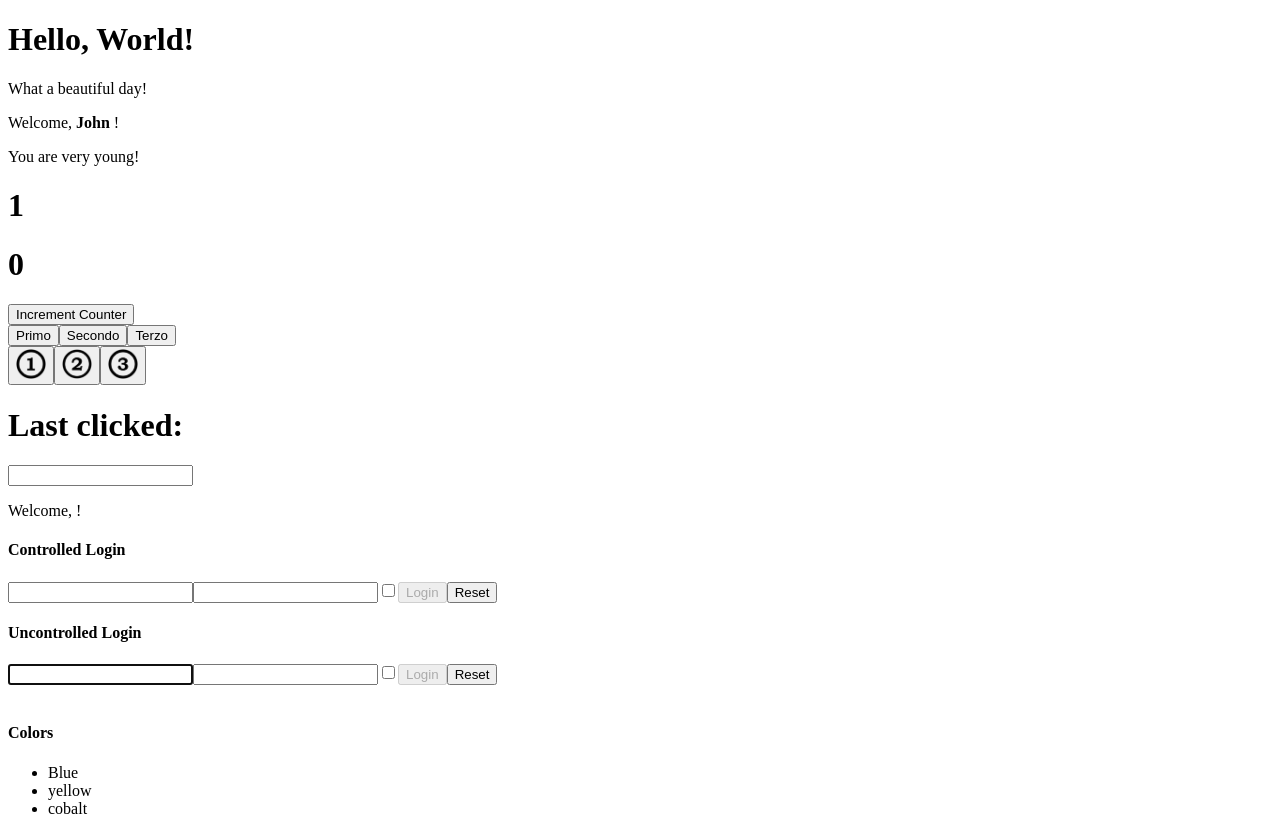
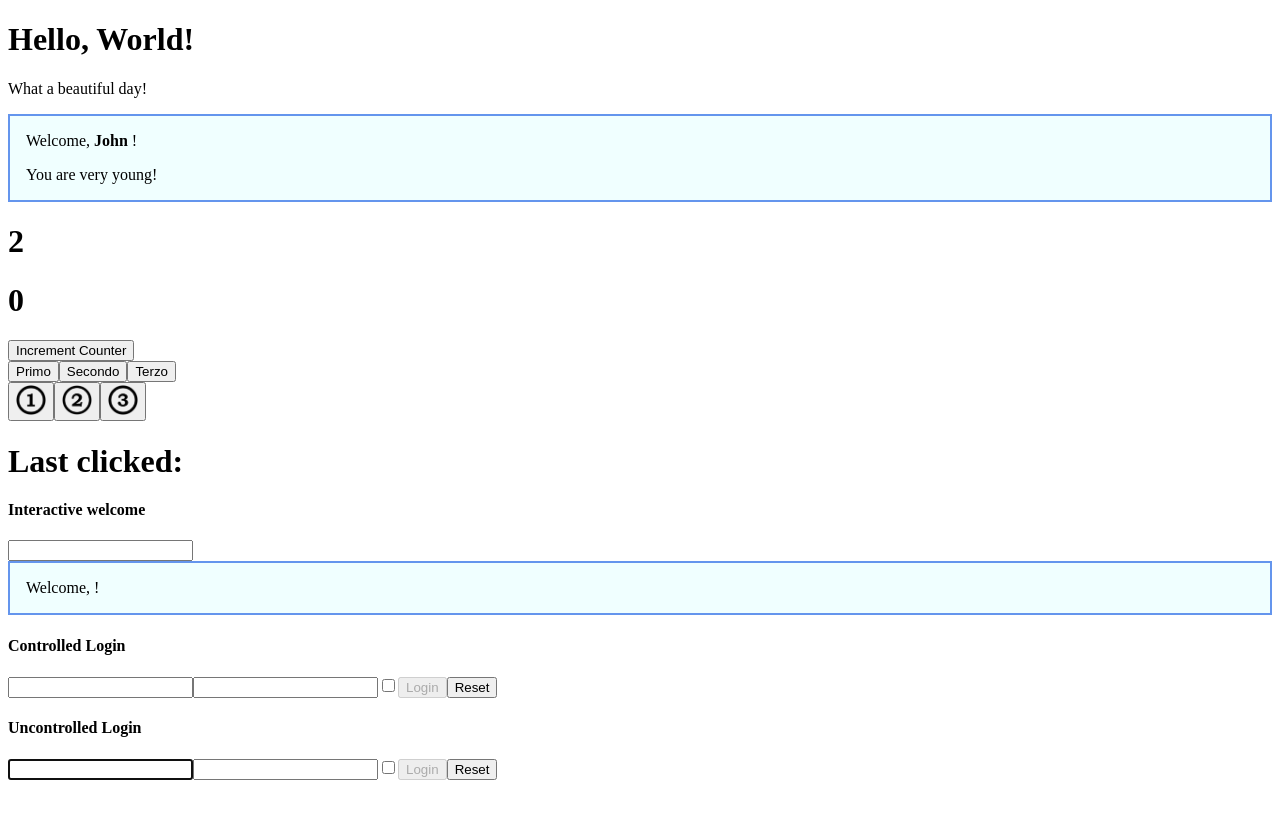
Before and after one commit to ErasmoSalsano/react-exercises, a React (Create React App) app: page / in a window 1280 px wide. Shown: the top 816 px of the page. Built offline with nearby package versions, Linux system fonts and the light colour scheme.

Commit message:
styling-components-01

```diff
--- a/src/App.js
+++ b/src/App.js
@@ -26,10 +26,12 @@ export class App extends React.Component{
     return(
       <div>
         <Hello />
-        <Welcome name={ 'John' }  age={ 18 } />
+        {/* Passing the className as a prop of the component when used prevents it from using the class in every occasion */}
+        <Welcome /* className='welcome' */ name={ 'John' }  age={ 18 } />
         <Counter initialCount={ 1 } incrementAmount={ 1 } incrementInterval={ 500 }/>
         <ClickCounter />
         <ClickTracker />
+        <h4>Interactive welcome</h4>
         <InteractiveWelcome />
         <h4>Controlled Login</h4>
         <Login onLogin = { login } />
--- a/src/components/ToDoList.js
+++ b/src/components/ToDoList.js
@@ -39,7 +39,7 @@ export class TodoList extends React.Component{
     return(
       <div>
         <ul>
-          {this.state.items.map((item, index)=><li key={item + index}>{item}<button type='button' onClick={(event)=>{this.handleRemoveTodo(event, index)}} >Remove</button></li>)}
+          {this.state.items.map((item, index)=><li key={index}><button type='button' onClick={(event)=>{this.handleRemoveTodo(event, index)}} >Remove</button>{item}</li>)}
         </ul>
         <input name='todo' type='text' onChange={this.handleInputChange} value={this.state.newTodo} placeholder='Compile with todo'></input>
         <button type='button' onClick={this.handleAddTodo} disabled={this.state.addButtonState}>Add todo</button>
--- a/src/components/Welcome.js
+++ b/src/components/Welcome.js
@@ -4,7 +4,9 @@ import { Age } from "./Age";
 export class Welcome extends React.Component{
   render() {
     return (
-      <div>
+      <div className='welcome'/* {this.props.className} */>
+        {/* passing the prop from the component uses the class only when passed.
+        Putting it in the element will use it everytime the component is used */}
         <p>Welcome, {!!this.props.name && <strong> { this.props.name } </strong>}!</p>
         { !!this.props.age //Check if it's present (in this case to be > 18 age should already be truth-y)
           // && this.props.age > 18  //Commentato per provare conditional rendering-05
--- a/src/index.js
+++ b/src/index.js
@@ -1,5 +1,6 @@
 import ReactDOM from "react-dom/client"
 import { App } from "./App"
+import "./style/index.css"
 
 
 const root = ReactDOM.createRoot(document.querySelector('#root'))
--- /dev/null
+++ b/src/style/index.css
@@ -0,0 +1,5 @@
+.welcome{
+  background-color: azure;
+  border: 2px solid cornflowerblue;
+  padding: 0 1rem;
+}
```
